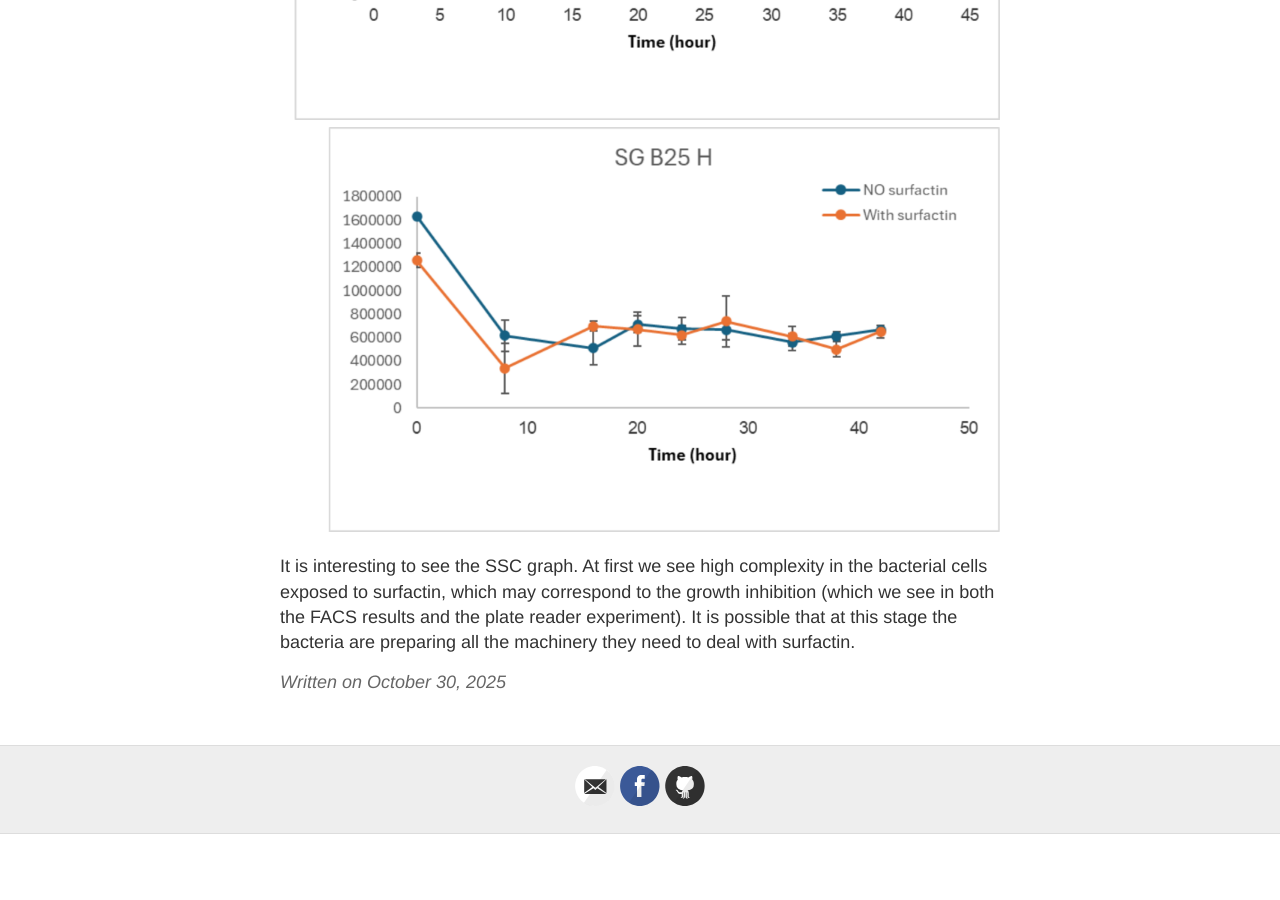
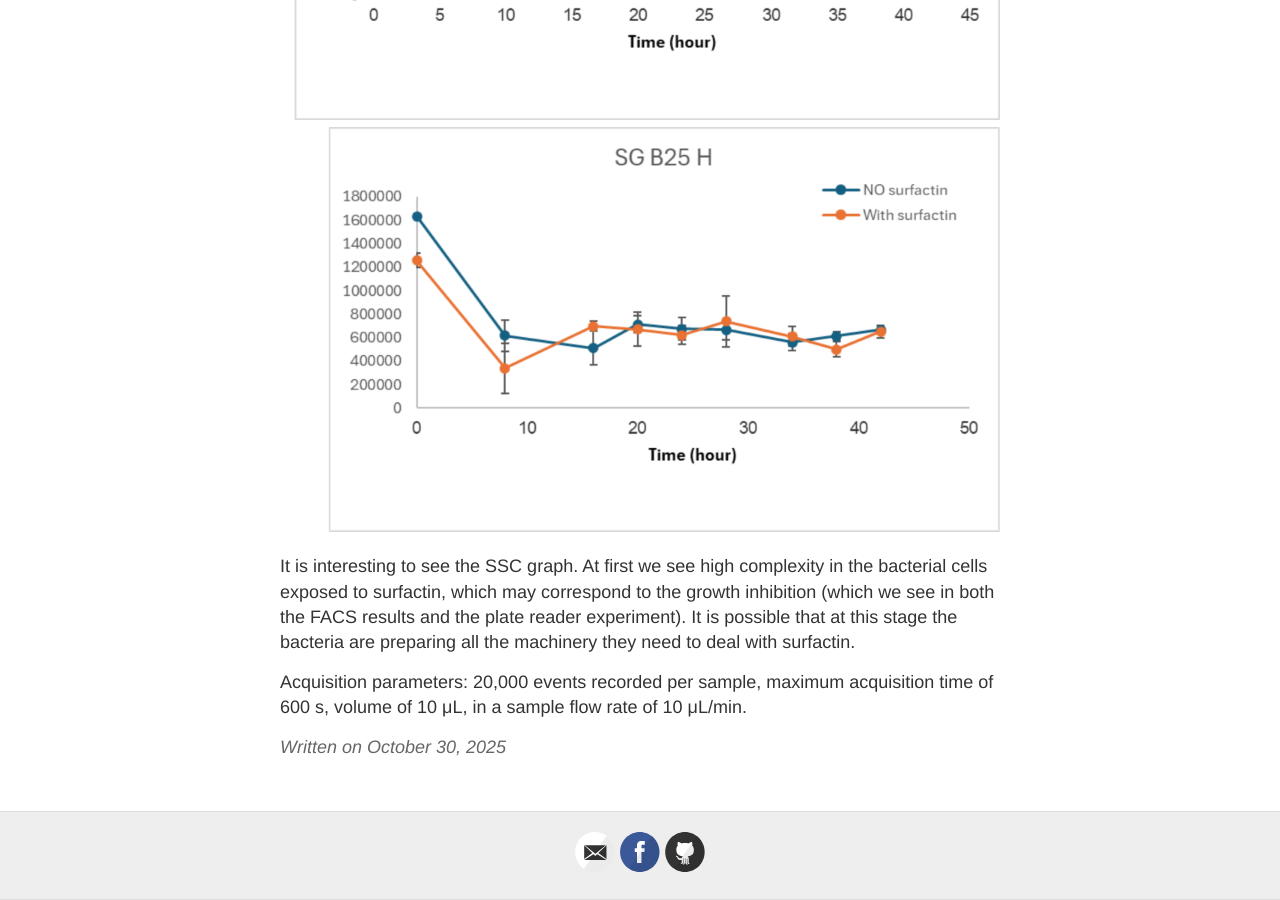
Before and after one commit to OfekRainish/OfekRainish_notebook, a Jekyll site: the page built from _posts/2025-10-30-FACS.md, in a window 1280 px wide and 900 px high, scrolled down 6979 px. Built offline with Jekyll 4.4.1, drawn with Linux system fonts in a browser that asks for light colours; our own code applies the rules of GitHub Pages for plain Markdown files; a file with an impossible date is left out; before the commit the page ends 7813 px from its top, so only the background shows below that.

Commit message:
Update 2025-10-30-FACS.md

```diff
--- a/_posts/2025-10-30-FACS.md
+++ b/_posts/2025-10-30-FACS.md
@@ -148,3 +148,5 @@ It is important to note and take into account when interpreting the results:
 ![](../images/FACS/used%20facs/graphs/SG.png)
 
 It is interesting to see the SSC graph. At first we see high complexity in the bacterial cells exposed to surfactin, which may correspond to the growth inhibition (which we see in both the FACS results and the plate reader experiment). It is possible that at this stage the bacteria are preparing all the machinery they need to deal with surfactin.
+
+Acquisition parameters: 20,000 events recorded per sample, maximum acquisition time of 600 s, volume of 10 μL, in a sample flow rate of 10 μL/min.
```
